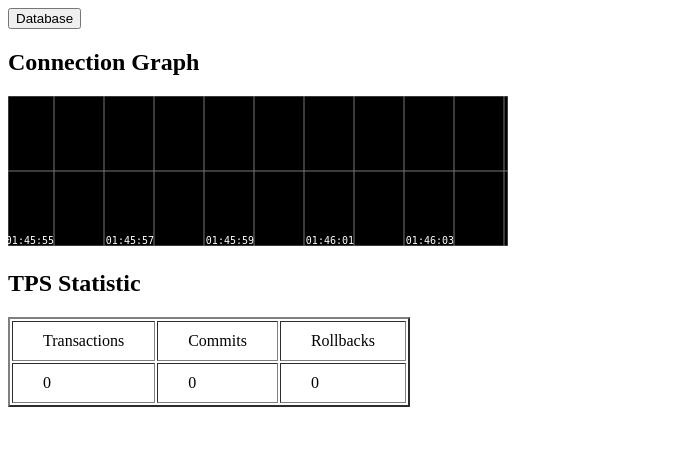
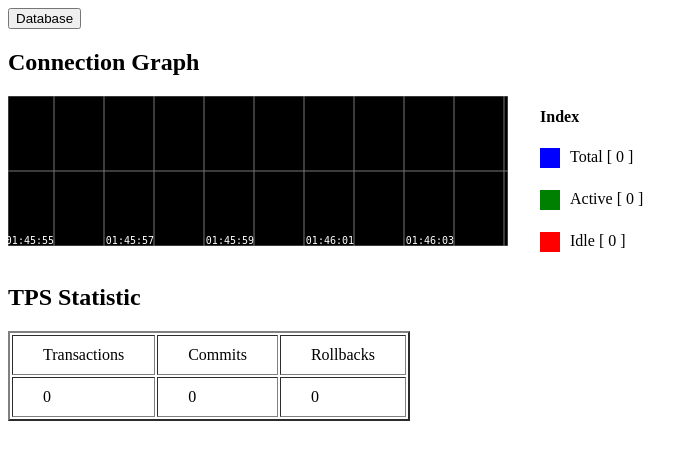
Before and after one commit to PaxPrz/postgres-monitor, a Python web app: template postgres_monitor/templates/index.html in a window 1280 px wide. Shown: the top 460 px of the page, without its empty margins (0-698 px from the left). Run offline with Jinja, Linux system fonts and the light colour scheme; the template is opened without the code that fills it, so the values that code supplies are empty.

Commit message:
index added

```diff
--- a/postgres_monitor/app.py
+++ b/postgres_monitor/app.py
@@ -13,7 +13,7 @@ from postgres_monitor.core.query import (datname_query, stat_query, db_list_quer
 
 config = Config('postgres_monitor/.env')
 DATABASE_URL = config('DATABASE_URL')
-DATABASE = config('DATABASE')
+
 conn = None
 SLEEP_TIME = 2
 
--- a/postgres_monitor/templates/index.html
+++ b/postgres_monitor/templates/index.html
@@ -18,7 +18,40 @@
 
     <h2>Connection Graph</h2>
 
-    <canvas id="chart" width="500" height="150"></canvas>
+    <div>
+      <div style="float:left;">
+        <canvas id="chart" width="500" height="150"></canvas>
+      </div>
+      <div>
+        <table>
+          <thead>
+            <tr>
+              <td style="font-weight: bold;">Index</td>
+            </tr>
+          </thead>
+          <tbody>
+            <tr>
+              <td>
+                <div style="width: 20px; height:20px; background-color:blue; float: left;"></div>
+                <span style="margin:0px 10px">Total [ <span id="total_span">0</span> ]</span>
+              </td>
+            </tr>
+            <tr>
+              <td>
+                <div style="width: 20px; height:20px; background-color:green; float:left;"></div>
+                <span style="margin:0px 10px">Active [ <span id="active_span">0</span> ]</span>
+              </td>
+            </tr>
+            <tr>
+              <td>
+                <div style="width: 20px; height:20px; background-color:red; float:left;"></div>
+                <span style="margin:0px 10px">Idle [ <span id="idle_span">0</span> ]</span>
+              </td>
+            </tr>
+          </tbody>
+        </table>
+      </div>
+    </div>
 
     <h2> TPS Statistic </h2>
 
@@ -52,6 +85,10 @@
           active.append(datetime_now, session_stats.Active);
           idle.append(datetime_now, session_stats.Idle);
 
+          total_span.innerText = session_stats.Total;
+          active_span.innerText = session_stats.Active;
+          idle_span.innerText = session_stats.Idle;
+
           transaction_span.innerText = tps_stats.Transactions;
           commit_span.innerText = tps_stats.Commits;
           rollback_span.innerText = tps_stats.Rollbacks;
@@ -69,8 +106,12 @@
       var commit_span = document.getElementById(id="commit");
       var rollback_span = document.getElementById(id="rollback");
 
-      event = new EventSource('/stats')
-      event.onmessage = eventCallback
+      var total_span = document.getElementById(id="total_span");
+      var active_span = document.getElementById(id="active_span");
+      var idle_span = document.getElementById(id="idle_span");
+
+      event = new EventSource('/stats');
+      event.onmessage = eventCallback;
 
       function createTimeline() {
         var chart = new SmoothieChart({interpolation:'linear',  tooltip:true, timestampFormatter:SmoothieChart.timeFormatter});
```
Also changed, not shown: 1 other file.
